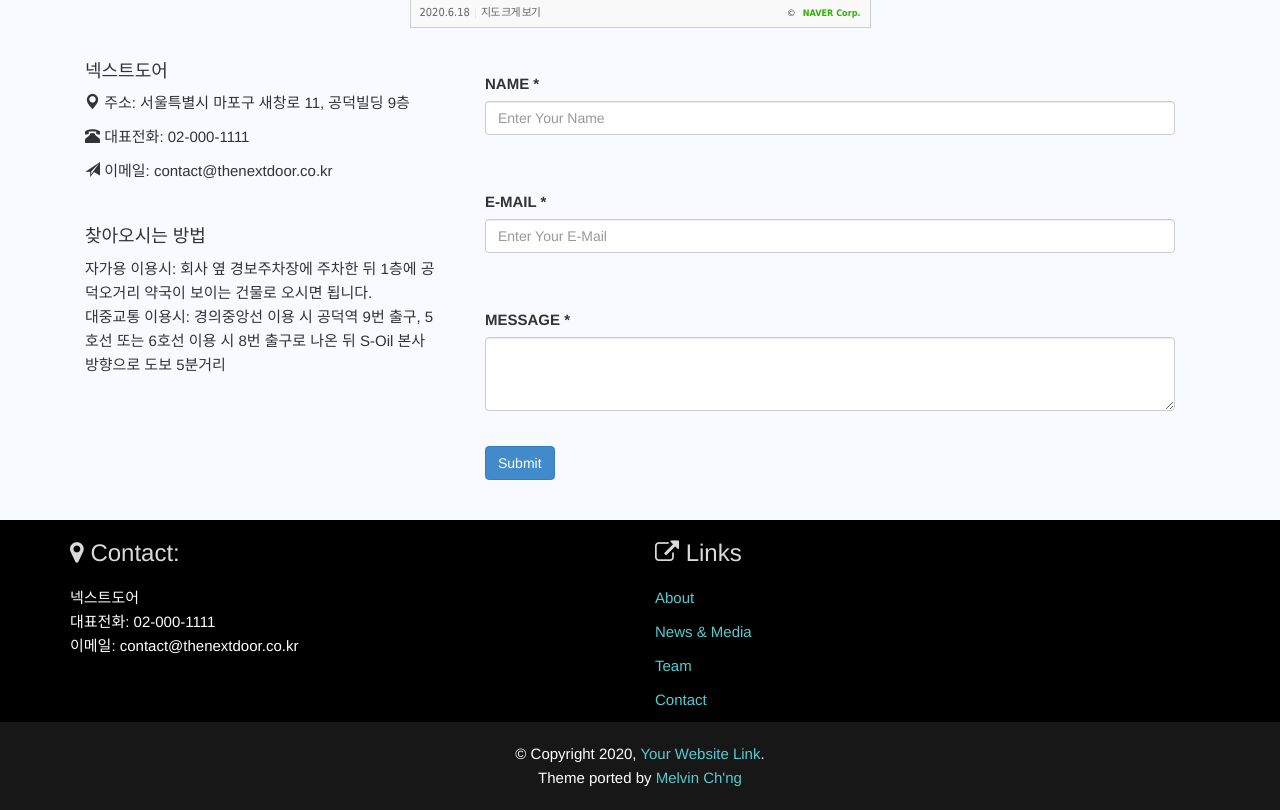
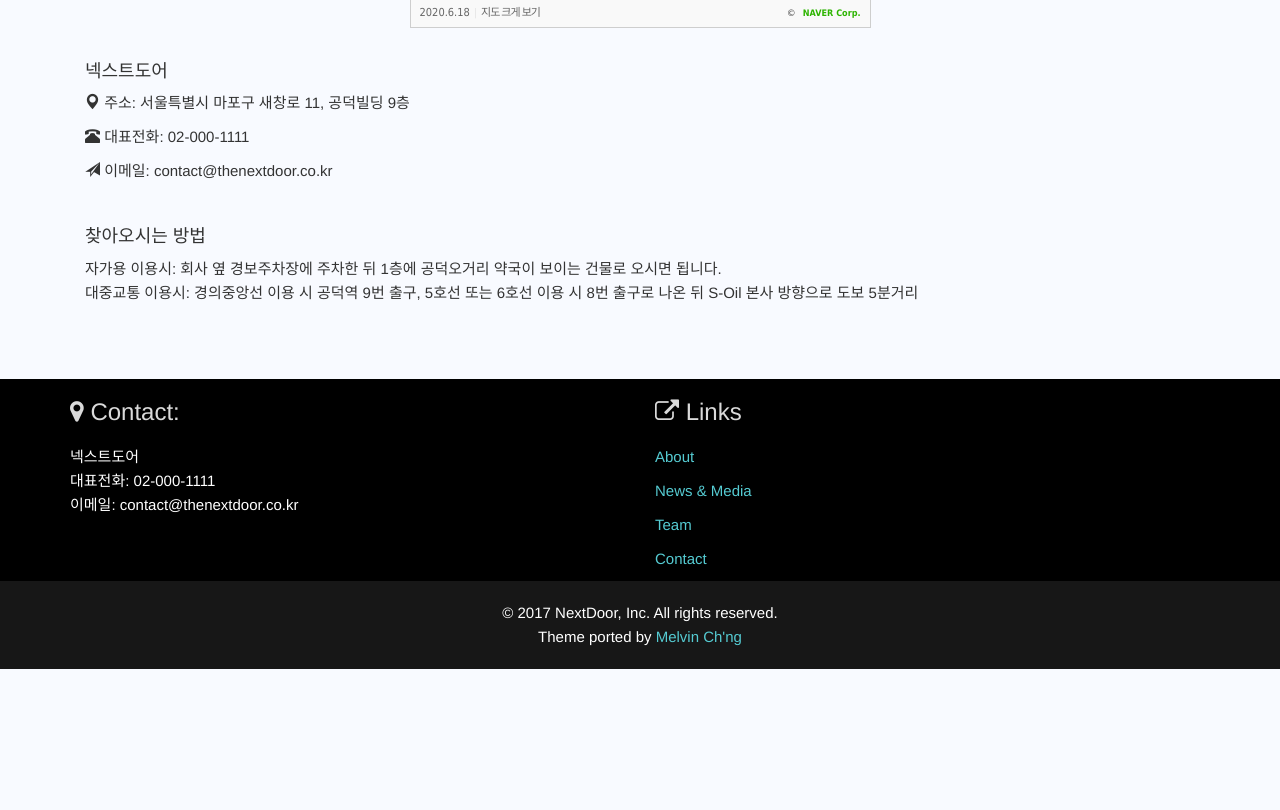
Before and after one commit to nextdoor-ai/nextdoor-ai.github.io, a Jekyll site: the page built from contact.html, in a window 1280 px wide, cut to the strip 426-1236 px from the top of the page. Built offline with Jekyll 4.4.1, drawn with Linux system fonts in a browser that asks for light colours; after the commit the page ends 1095 px from its top, so only the background shows below that.

Commit message:
initial commit

```diff
--- a/_includes/footer.html
+++ b/_includes/footer.html
@@ -22,6 +22,6 @@
   </div>
 
   <div class="copyright text center">
-    <p>&copy; Copyright {{ site.time | date: '%Y' }}, <a href="#">Your Website Link</a>. <br>Theme ported by <a href="https://melvinchng.github.io/" target="_blank">Melvin Ch'ng</a></p>
+    <p>&copy; 2017 NextDoor, Inc. All rights reserved. <br>Theme ported by <a href="https://melvinchng.github.io/" target="_blank">Melvin Ch'ng</a></p>
   </div>
 </footer>
--- a/contact.html
+++ b/contact.html
@@ -13,7 +13,7 @@ published: true
       <br />
     </div>
     <div class="container">
-      <div class="col-lg-4">
+      <div class="col-lg-12">
 
         <h4>{{ site.company_name }}</h4>
         <p><span class="glyphicon glyphicon-map-marker"></span> 주소: {{ site.address_line }}</p>
@@ -40,31 +40,6 @@ published: true
         </div>
         <br !-->
       </div>
-      <div class="col-lg-8">
-        <div class="feedback-form">
-
-          <div id="contact-response"></div>
-
-          <form action="http://templates.designorbital.com/baleen/contact.php" method="post" id="contact-form">
-            <fieldset>
-              <div class="form-group form-group-fullname">
-                <label class="control-label" for="fullname">NAME *</label>
-                <input type="text" class="form-control" name="fullname" id="fullname" placeholder="Enter Your Name">
-              </div>
-              <div class="form-group form-group-email">
-                <label class="control-label" for="email">E-MAIL *</label>
-                <input type="text" class="form-control" name="email" id="email" placeholder="Enter Your E-Mail">
-              </div>
-              <div class="form-group form-group-message">
-                <label class="control-label" for="message">MESSAGE *</label>
-                <textarea class="form-control" name="message" id="message" rows="3"></textarea>
-              </div>
-              <button type="submit" class="btn btn-primary">Submit</button>
-            </fieldset>
-          </form>
-
-        </div>
-      </div>
     </div>
   </div>
 </div>
```
Also changed, not shown: about.html (+12 -0 lines), assets/img/sd_sample.png (added), assets/img/xray_tb1.jpg (added), assets/img/xray_tb2.jpg (added), 13 other files.
